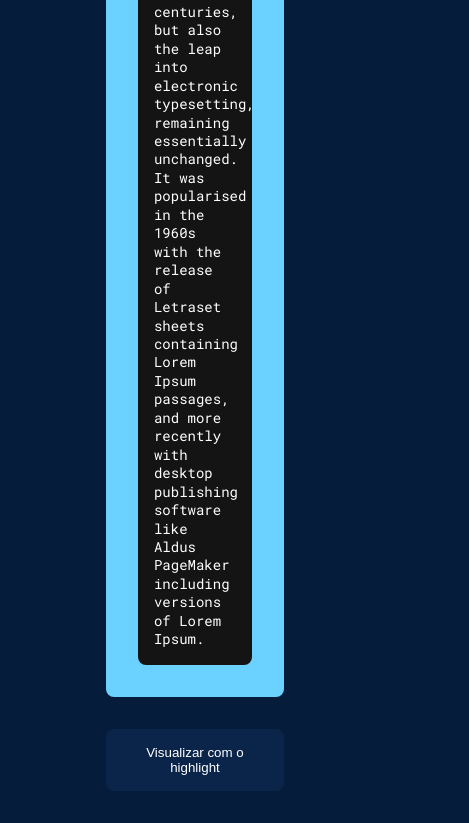
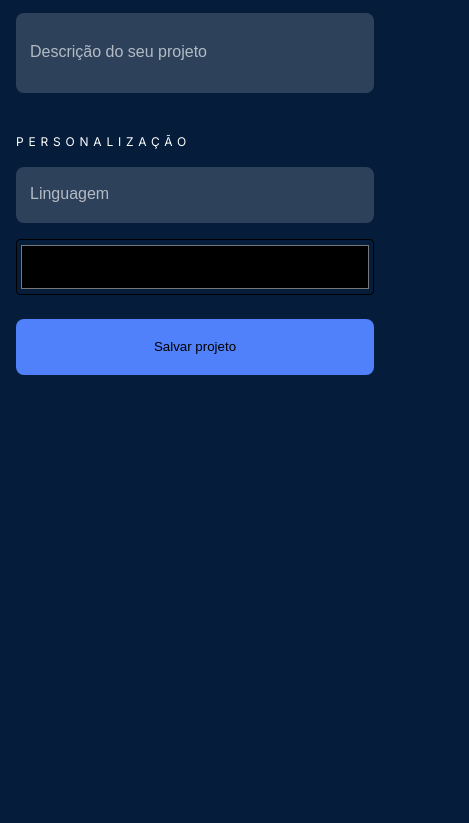
Before and after one commit to CristoferLeandro/alura-challenge-front-end, a plain HTML site: page index.html in a window 390 px wide. Shown: the part 847-1670 px from the top of the page, 469 px wide, since content can reach past the window. After the commit the page ends 1249 px from the top, so only its background shows below. Drawn offline with Linux system fonts and the light colour scheme; files whose address does not match are found by name.

Commit message:
primeira semana concluída

```diff
--- a/assets/css/base.css
+++ b/assets/css/base.css
@@ -31,3 +31,13 @@ body{
     color: #FFFFFF;
     opacity: 64%;
 }
+
+    @media screen and (max-width: 1024px){
+
+    }
+
+        @media screen and (max-width: 768px){
+            body{
+                padding: 27px 16px;
+            }
+        }
--- a/assets/css/corpo.css
+++ b/assets/css/corpo.css
@@ -18,3 +18,18 @@
 .editor-de-codigo{
     width: 54.65%;
 }
+
+    @media screen and (max-width: 1024px){
+        .corpo{
+            flex-direction: column;
+            gap: 40px;
+        }
+
+        .editor-de-codigo{
+            width: 100%;
+        }
+
+        .editor-de-projeto{
+            width: 100%;
+        }
+    }
--- a/assets/css/editor-de-codigo.css
+++ b/assets/css/editor-de-codigo.css
@@ -37,3 +37,9 @@ code{
     color: var(--fonte-geral);
     margin-top: 32px;
 }
+
+    @media screen and (max-width: 1024px){
+        .botao-highlight{
+            min-width: 56px;
+        }
+    }
--- a/assets/css/editor-de-projeto.css
+++ b/assets/css/editor-de-projeto.css
@@ -36,3 +36,30 @@
     border-radius: 8px;
     border: none;
 }
+
+    @media screen and (max-width: 1024px){
+        .editor-de-projeto__input{
+            min-height: 56px;
+        }
+
+        .editor-de-projeto__input--descricao-de-projeto{
+            min-height: 80px;
+        }
+
+        .personalizacao__caixa-mobile{
+            display: flex;
+            flex-direction: row;
+            gap: 24px;
+        }
+
+        .editor-de-projeto__input--color, .salvar-projeto{
+            min-height: 56px;
+        }
+    }
+
+        @media screen and (max-width: 768px){
+            .personalizacao__caixa-mobile{
+                flex-direction: column;
+                gap: 0;
+            }
+        }
--- a/assets/css/header.css
+++ b/assets/css/header.css
@@ -79,3 +79,20 @@
             width: auto;
         }
     }
+
+        @media screen and (max-width: 768px){
+            #cabecalho__pesquisa--input{
+                overflow: hidden;
+                height: 0;
+            }
+
+            .cabecalho__pesquisa{
+                text-align: right;
+                align-items: center;
+            }
+
+            .cabecalho__pesquisa--lupa{
+                width: 20px;
+                margin: 18px 0;
+            }
+        }
--- a/assets/css/navegacao.css
+++ b/assets/css/navegacao.css
@@ -35,3 +35,9 @@
 .link__comunidade{
     opacity: 0.56;
 }
+
+    @media screen and (max-width: 1024px){
+        .navegacao{
+            display: none;
+        }
+    }
--- a/index.html
+++ b/index.html
@@ -19,7 +19,8 @@
             <img src="./assets/img/header/logo.svg" alt="Alura Dev" class="cabecalho__imagem-logo">
         </a>
         <form action="" class="cabecalho__pesquisa">
-            <input type="text" placeholder="Busque por algo...">
+            <img src="./assets/img/header/lupa-mobile.svg" alt="" class="cabecalho__pesquisa--lupa">
+            <input type="text" placeholder="Busque por algo..." id="cabecalho__pesquisa--input">
         </form>
         <div class="cabecalho__usuario">
             <button class="botao--cabecalho"><img src="./assets/img/header/botao-3-tracos.svg" alt=""></button>
@@ -57,10 +58,11 @@
             <div class="seu-projeto">
                 <h3 class="seu-projeto__titulo">Seu projeto</h3>
                 <input type="text" placeholder="Nome do seu projeto" class="editor-de-projeto__input">
-                <input type="text" placeholder="Descrição do seu projeto" class="editor-de-projeto__input">
+                <input type="text" placeholder="Descrição do seu projeto" class="editor-de-projeto__input editor-de-projeto__input--descricao-de-projeto">
             </div>
             <div class="personalizacao">
                 <h3 class="personalizacao__titulo">Personalização</h3>
+                <div class="personalizacao__caixa-mobile">
                     <input list="languages" class="editor-de-projeto__input" placeholder="Linguagem">
                     <datalist id="languages">
                         <option value="HTML"></option>
@@ -69,6 +71,7 @@
                     </datalist>
                     <input type="color" class="editor-de-projeto__input--color">
                 </div>
+            </div>
             <input type="submit" value="Salvar projeto" class="salvar-projeto">
         </form>
     </main>
```
Also changed, not shown: assets/img/header/lupa-mobile.svg (added). Lines whose indentation alone changed are shown as unchanged.
